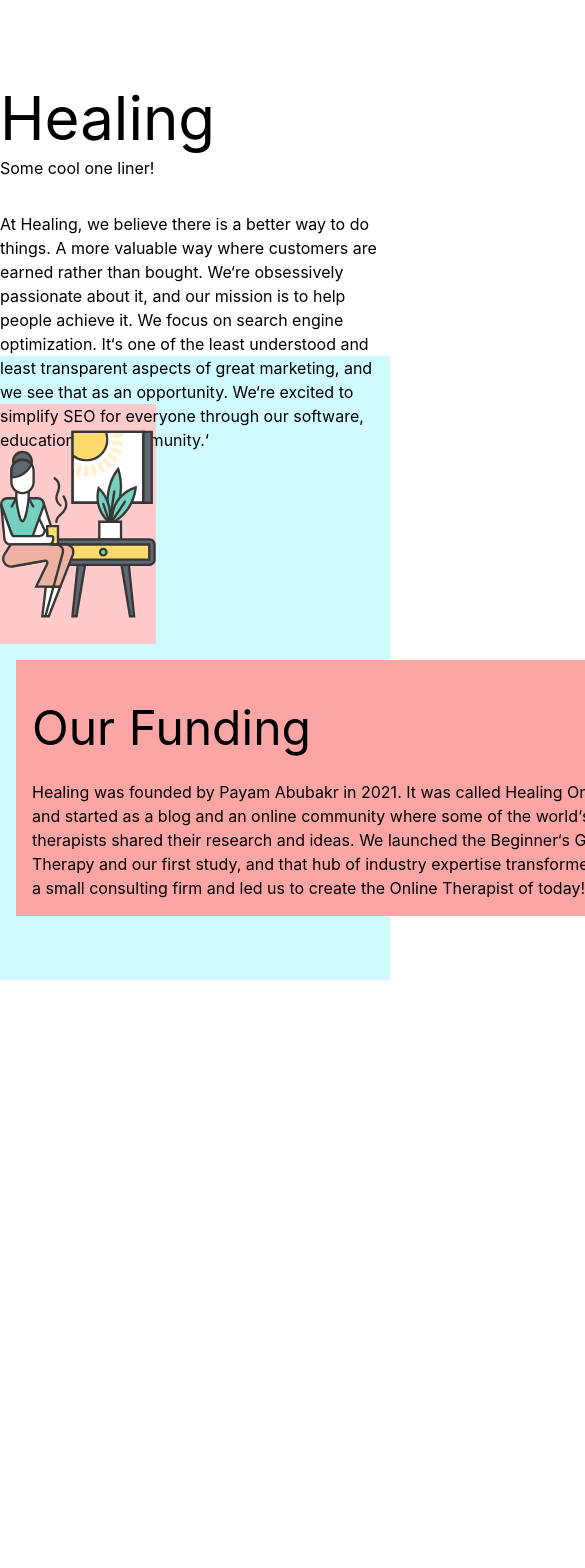
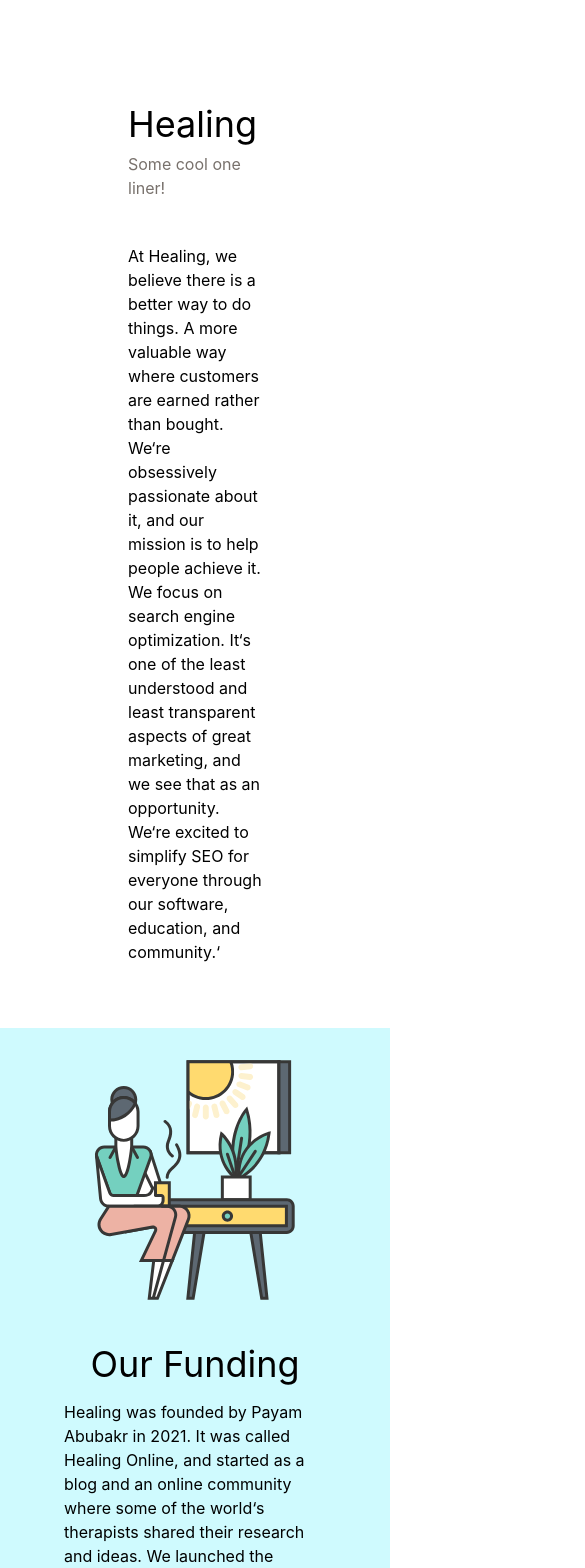
Before and after one commit to daliaJR/capstone-project, a React (Create React App) app: page / in a window 390 px wide. Shown: the top 1568 px of the page, 585 px wide, since content can reach past the window. Before the commit the page ends 980 px from the top, so only its background shows below. Built offline with nearby package versions, Linux system fonts and the light colour scheme.

Commit message:
modified responsivness about header and body working

```diff
--- a/src/components/about/AboutBody.js
+++ b/src/components/about/AboutBody.js
@@ -3,13 +3,14 @@ import therapistImg from '../../images/therapist_.svg';
 
 export default function AboutBody() {
   return (
-    <div className="aboutBody bg-cyan-100 sm:max-h-fit sm:h-fit sm:w-88   sm:px-20 lg:px-32 py-12 lg:flex lg:justify-center">
-      <div className="imgView flex lg:justify-end lg:align-middle sm:justify-center sm:align-middle sm:w-full bg-red-200">
+    <div className="aboutBody flex flex-col gap-3 justify-center items-center p-8 bg-cyan-100 lg:flex-row">
+
+      <div className="imgView">
         <img src={therapistImg} alt="therapist" className='w-60	h-60' />
       </div>
-      <div className="body bg-red-300 w-full h-full">
-        <h2>Our Funding</h2>
-        <p>
+      <div className="body flex flex-col justify-center items-center p-8 gap-4 lg:w-[36rem]">
+        <h2 className="text-4xl lg:text-2xl lg:self-start">Our Funding</h2>
+        <p className="">
           Healing was founded by Payam Abubakr in 2021. It was called Healing
           Online, and started as a blog and an online community where some of
           the world&lsquo;s therapists shared their research and ideas. We
--- a/src/components/about/AboutHeader.js
+++ b/src/components/about/AboutHeader.js
@@ -2,12 +2,16 @@ import React from 'react';
 
 export default function AboutHeader() {
   return (
-    <div className="aboutHeader sm:h-fit sm:w-88  sm:px-20 lg:px-32 py-12 lg:flex lg:flex-col lg:justify-center ">
-      <div className="aboutTitle py-8 bg-white sm:px-10">
-        <h1 className="text-6xl py-2">Healing</h1>
-        <p>Some cool one liner!</p>
+    <div className="aboutHeader flex flex-col gap-3 justify-start items-start px-[8rem] py-[4rem]">
+      {/* <div className="aboutHeader sm:h-fit sm:w-88  sm:px-20 lg:px-32 py-12 lg:flex lg:flex-col lg:justify-center "></div> */}
+      <div className="aboutTitle  py-[2rem]">
+      {/* <div className="aboutTitle py-8 bg-white sm:px-10"> */}
+        <h1 className="text-4xl lg:text-6xl py-2">Healing</h1>
+        {/* <h1 className="text-6xl py-2">Healing</h1> */}
+        <p className='text-stone-500	'>Some cool one liner!</p>
       </div>
-      <div className="aboutContent sm:h-fit h-24 sm:px-10 sm:py-4">
+      <div className="aboutContent">
+      {/* <div className="aboutContent sm:h-fit h-24 sm:px-10 sm:py-4"> */}
         <p>
           At Healing, we believe there is a better way to do things. A more
           valuable way where customers are earned rather than bought.
--- a/src/components/about/style.css
+++ b/src/components/about/style.css
@@ -33,7 +33,7 @@ body {
   /* gap: 2rem; */
 }
 .aboutBody .imgView {
-  width: 40%;
+  /* width: 40%; */
   /* display: flex;
   align-items: center;
   justify-content: flex-end; */
@@ -42,7 +42,7 @@ body {
   /* width: 15rem;
   height: 15rem; */
 }
-.aboutBody .body {
+/* .aboutBody .body {
   width: 40rem;
   padding: 1rem;
   margin: 1rem;
@@ -50,4 +50,4 @@ body {
 .aboutBody .body h2 {
   font-size: 3rem;
   padding: 1rem 0;
-}
+} */
```
